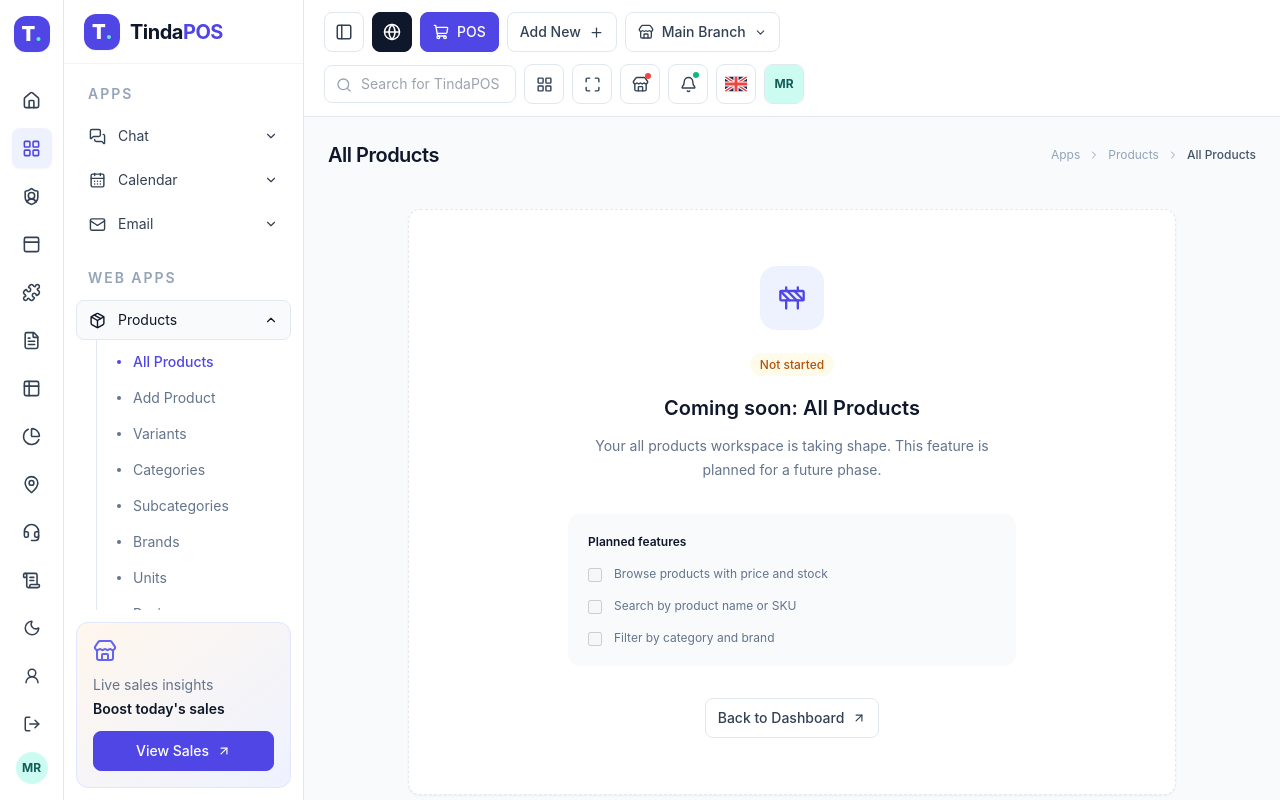
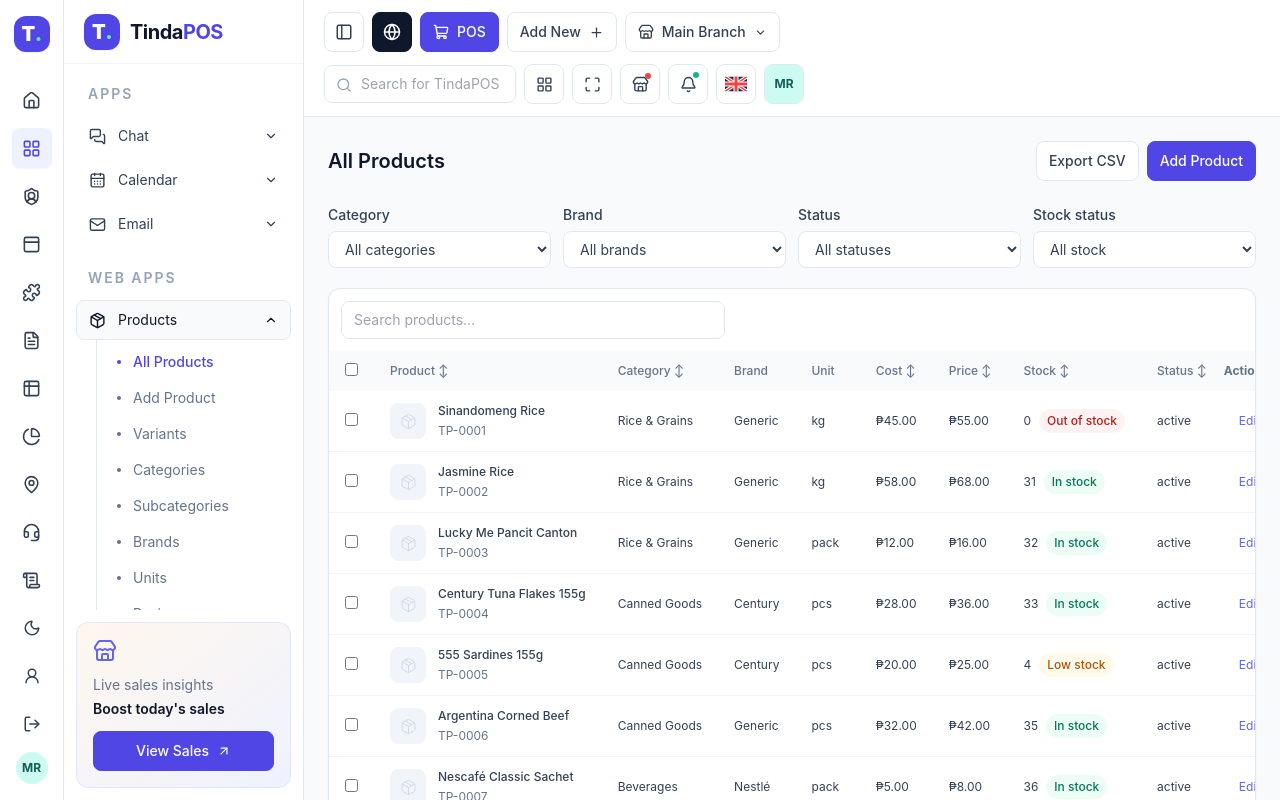
Before and after one commit to mandocdocmawin-dot/POS-System, a React (Vite) app: page /products/all-products in a window 1280 px wide. Shown: the top 800 px of the page. Built offline with nearby package versions, Linux system fonts and the light colour scheme.

Commit message:
feat(products): add all products page with filters and stock badge

```diff
--- a/src/app/router.tsx
+++ b/src/app/router.tsx
@@ -1,6 +1,6 @@
 import { createBrowserRouter } from "react-router-dom";
 import { routes } from "../config/menu";
-import { getPageLoader } from "../config/pageRegistry";
+import { getPageLoader, implementedPages } from "../config/pageRegistry";
 import { MainLayout } from "../layouts/MainLayout";
 import { PosLayout } from "../layouts/PosLayout";
 import { AuthLayout } from "../layouts/AuthLayout";
@@ -10,7 +10,7 @@
     Component,
     children: routes
       .filter((route) => route.layout === layout)
-      .map((route) => ({ path: route.path, lazy: getPageLoader(route.path) })),
+      .map((route) => ({ path: route.path, lazy: getPageLoader(route.path) })).concat(layout === 'main' ? Object.keys(implementedPages).filter(path => (path.startsWith('/products') || path.startsWith('/inventory')) && !routes.some(r => r.path === path)).map(path => ({ path, lazy: getPageLoader(path) })) : []),
   })),
   {
     Component: MainLayout,
--- a/src/config/pageRegistry.ts
+++ b/src/config/pageRegistry.ts
@@ -4,6 +4,7 @@
   subcategories: () => import('../pages/products/SubcategoriesPage'),
   brands: () => import('../pages/products/BrandsPage'),
   units: () => import('../pages/products/UnitsPage'),
+  products: () => import('../pages/products/ProductsPage'),
   dashboard: () => import("../pages/dashboard/DashboardPage"),
   pos: () => import("../pages/pos/PosPage"),
   auth: () => import("../pages/auth/AuthPage"),
@@ -16,6 +17,8 @@
   '/products/subcategories': 'subcategories',
   '/products/brands': 'brands',
   '/products/units': 'units',
+  '/products': 'products',
+  '/products/all-products': 'products',
   "/": "dashboard",
   "/pos": "pos",
   "/auth/sign-in": "auth",
--- /dev/null
+++ b/src/pages/products/ProductsPage.tsx
@@ -0,0 +1,31 @@
+import { useState } from 'react';
+import { Link } from 'react-router-dom';
+import { DataTable } from '../../components/common/DataTable';
+import { ConfirmDialog } from '../../components/common/ConfirmDialog';
+import { PageActions } from '../../components/common/PageActions';
+import { ProductImage } from '../../components/common/ProductImage';
+import { StockBadge, stockStatus } from '../../components/common/StockBadge';
+import { Select } from '../../components/forms/Fields';
+import { productService } from '../../services/productService';
+import { categoryService, brandService, unitService } from '../../services/catalogService';
+import { stockService } from '../../services/stockService';
+import { useLocalData } from '../../services/useLocalData';
+import { toast } from '../../services/toastService';
+import { formatPHP } from '../../utils/money';
+import { exportCSV } from '../../utils/csv';
+export function Component() {
+  useLocalData(); const [category, setCategory] = useState(''); const [brand, setBrand] = useState(''); const [status, setStatus] = useState(''); const [stock, setStock] = useState(''); const [selected, setSelected] = useState<string[]>([]); const [deleting, setDeleting] = useState<string[]>([]);
+  const categories = categoryService.list(), brands = brandService.list(), units = unitService.list();
+  const rows = productService.list().filter(p => (!category || p.categoryId === category) && (!brand || p.brandId === brand) && (!status || p.status === status) && (!stock || stockStatus(stockService.getStock(p.id),p.reorderLevel) === stock));
+  return <><PageActions title="All Products"><button className="btn" onClick={() => exportCSV('products.csv', [['Name','SKU','Cost','Price','Stock'],...rows.map(p => [p.name,p.sku,p.costPrice,p.sellingPrice,stockService.getStock(p.id)])])}>Export CSV</button><Link className="btn-primary" to="/products/add">Add Product</Link></PageActions>
+  <div className="mb-5 grid gap-3 sm:grid-cols-2 xl:grid-cols-4"><Select label="Category" value={category} onChange={e => setCategory(e.target.value)}><option value="">All categories</option>{categories.map(c => <option key={c.id} value={c.id}>{c.name}</option>)}</Select><Select label="Brand" value={brand} onChange={e => setBrand(e.target.value)}><option value="">All brands</option>{brands.map(b => <option key={b.id} value={b.id}>{b.name}</option>)}</Select><Select label="Status" value={status} onChange={e => setStatus(e.target.value)}><option value="">All statuses</option><option value="active">Active</option><option value="inactive">Inactive</option></Select><Select label="Stock status" value={stock} onChange={e => setStock(e.target.value)}><option value="">All stock</option>{['In stock','Low stock','Out of stock'].map(s => <option key={s}>{s}</option>)}</Select></div>
+  {selected.length > 0 && <button className="btn mb-3 text-red-500" onClick={() => setDeleting(selected)}>Delete selected ({selected.length})</button>}
+  <section className="card p-0"><DataTable caption="Products" rows={rows} rowKey={p => p.id} searchText={p => `${p.name} ${p.sku} ${p.barcode ?? ''}`} selection={selected} onSelectionChange={setSelected} columns={[
+  { id:'product', header:'Product', sortValue:p=>p.name, cell:p=><div className="flex items-center gap-3"><ProductImage imageId={p.imageId} name={p.name}/><div className="font-medium">{p.name}<p className="mt-1 text-xs font-normal text-slate-500">{p.sku}</p></div></div> },
+  { id:'category', header:'Category', cell:p=>categories.find(c=>c.id===p.categoryId)?.name, sortValue:p=>categories.find(c=>c.id===p.categoryId)?.name??'' },
+  { id:'brand', header:'Brand', cell:p=>brands.find(b=>b.id===p.brandId)?.name??'—' }, { id:'unit',header:'Unit',cell:p=>units.find(u=>u.id===p.unitId)?.shortName },
+  { id:'cost',header:'Cost',cell:p=>formatPHP(p.costPrice),sortValue:p=>p.costPrice }, { id:'price',header:'Price',cell:p=>formatPHP(p.sellingPrice),sortValue:p=>p.sellingPrice },
+  { id:'stock',header:'Stock',cell:p=><div className="flex items-center gap-2">{stockService.getStock(p.id)}<StockBadge stock={stockService.getStock(p.id)} reorderLevel={p.reorderLevel}/></div>,sortValue:p=>stockService.getStock(p.id) }, { id:'status',header:'Status',cell:p=>p.status,sortValue:p=>p.status }
+  ]} actions={p=><div className="flex gap-3"><Link className="text-indigo-500" to={`/products/${p.id}/edit`} aria-label={`Edit ${p.name}`}>Edit</Link><button className="text-red-500" onClick={()=>setDeleting([p.id])} aria-label={`Delete ${p.name}`}>Delete</button></div>}/></section>
+  {deleting.length > 0 && <ConfirmDialog open title="Delete products?" message={`Delete ${deleting.length} product(s), their variants and stock history? This cannot be undone.`} onClose={()=>setDeleting([])} onConfirm={()=>{productService.removeMany(deleting);setSelected([]);toast.success('Products deleted');}}/>}</>;
+}
```
